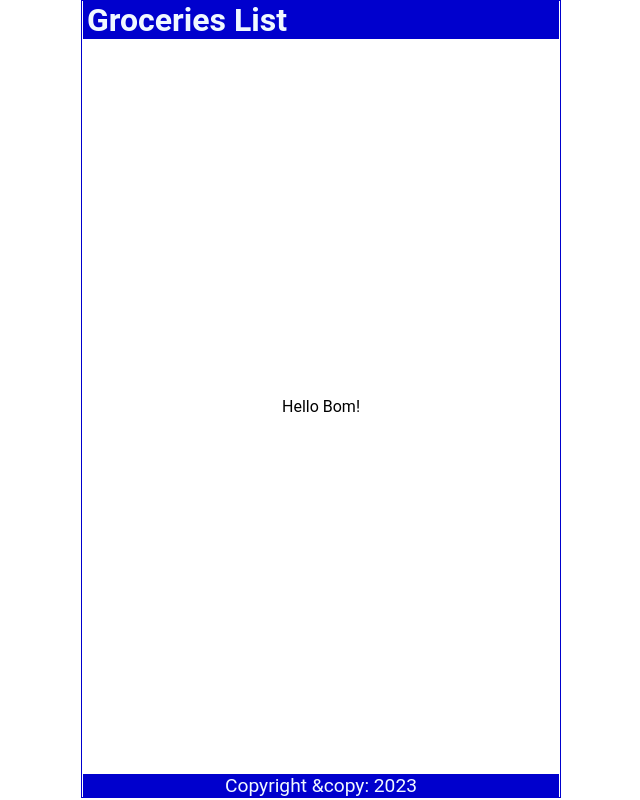
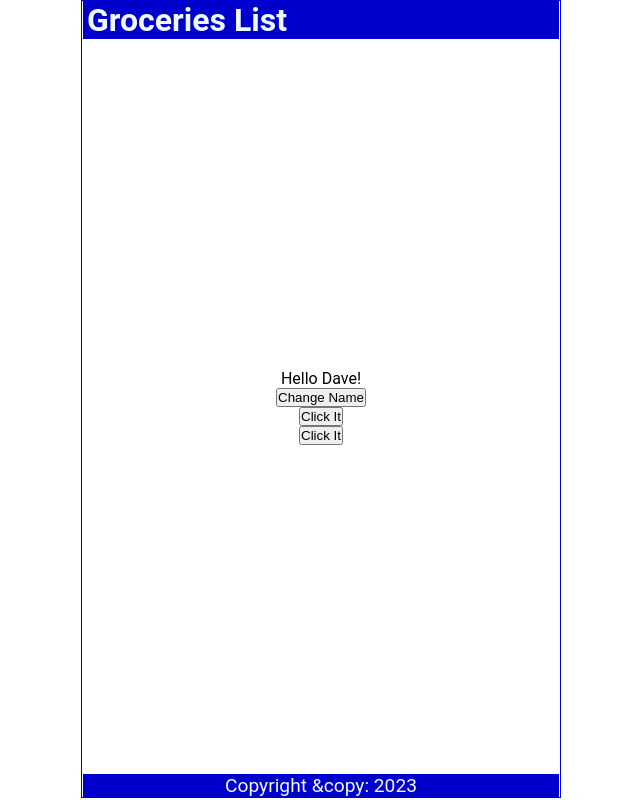
Before and after one commit to robinbenitezmora/React_Series, a React (Create React App) app: page / in a window 1280 px wide. Shown: the whole page, without its empty margins (319-959 px from the left). Built offline with nearby package versions, Linux system fonts and the light colour scheme; the HTML template or start-up script is replaced by a standard one.

Commit message:
Add button to the content

```diff
--- a/src/Content.js
+++ b/src/Content.js
@@ -1,14 +1,30 @@
-import React from 'react'
+import { useState } from 'react'
 
 const Content = () => {
+  const [name, setName] = useState('Dave');
+  const [count, setCount] = useState(0);
+
   const handleNameChange = () => {
-    const names = ['Bom', 'Kevin', 'Dave'];
+    const names = ['Bob', 'Kevin', 'Dave'];
     const int = Math.floor(Math.random() * 3);
-    return names[int];
+    setName(names[int]);
   }
+
+  const handleClick = () => {
+    setCount(count + 1)
+    console.log(count);
+  }
+
+  const handleClick2 = (e) => {
+    console.log(count);
+  }
+
   return (
     <main>
-      <p>Hello {handleNameChange()}!</p>
+      <p onDoubleClick={handleClick}>Hello {name}!</p>
+      <button onClick={handleNameChange}>Change Name</button>
+      <button onClick={handleClick}>Click It</button>
+      <button onClick={handleClick2}>Click It</button>
     </main>
   )
 }
```
